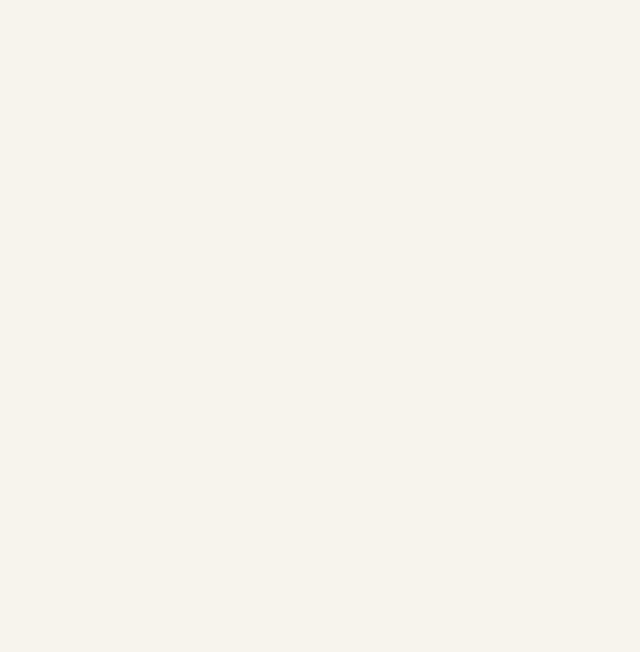
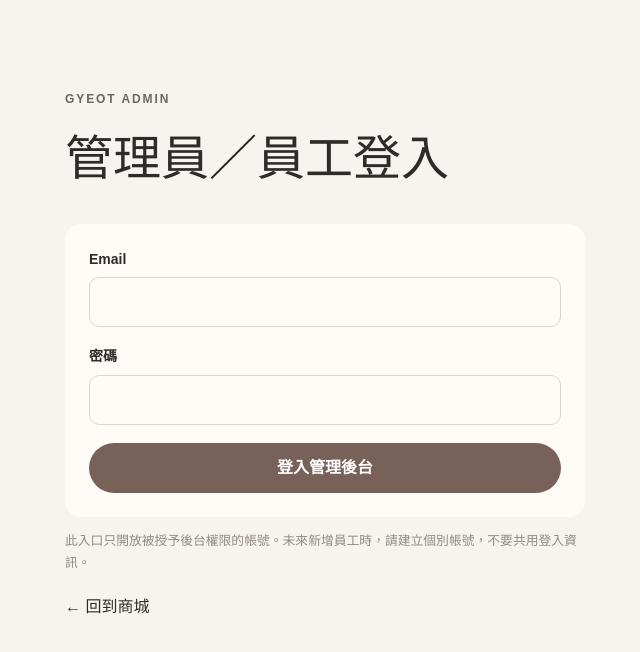
Before and after one commit to smartenginetw-oss/korean-selection-store, a Next.js app: page /admin-login in a window 1280 px wide. Before the commit this address had no page. Shown: the top 652 px of the page, without its empty margins (315-955 px from the left). Built offline with nearby package versions, Linux system fonts and the light colour scheme; no server answers.

Commit message:
feat: separate member and admin login

```diff
--- a/proxy.ts
+++ b/proxy.ts
@@ -7,5 +7,5 @@ export function proxy(request: NextRequest) {
 }
 
 export const config = {
-  matcher: ["/admin/:path*", "/login"],
+  matcher: ["/admin/:path*", "/admin-login", "/login"],
 };
--- a/src/app/(store)/login/login.module.css
+++ b/src/app/(store)/login/login.module.css
@@ -1 +1 @@
-.page { max-width: 520px; padding-block: 90px; }.page h1 { font-size: 3rem; font-weight: 500; }.page form { display: grid; gap: 18px; padding: 24px; border-radius: var(--radius-lg); background: var(--color-surface); }.page p { color: var(--color-text-muted); font-size: .8rem; line-height: 1.7; }.page code { border-radius: 6px; background: var(--color-surface-muted); padding: 2px 5px; }.error { border-radius: var(--radius-md); background: #f5e5e0; color: #8b4136; padding: 12px 14px; font-size: .82rem; line-height: 1.6; }
+.page { max-width: 520px; padding-block: 90px; }.page h1 { font-size: 3rem; font-weight: 500; }.page form { display: grid; gap: 18px; padding: 24px; border-radius: var(--radius-lg); background: var(--color-surface); }.page p { color: var(--color-text-muted); font-size: .8rem; line-height: 1.7; }.page code { border-radius: 6px; background: var(--color-surface-muted); padding: 2px 5px; }.links { display: flex; flex-wrap: wrap; gap: 14px 22px; margin-top: 8px; font-size: .85rem; }.links a:first-child { color: var(--color-primary); text-decoration: underline; text-underline-offset: 3px; }
--- a/src/app/(store)/login/page.tsx
+++ b/src/app/(store)/login/page.tsx
@@ -4,7 +4,7 @@ import styles from "./login.module.css";
 
 export default async function LoginPage({ searchParams }: { searchParams: Promise<{ next?: string }> }) {
   const { next } = await searchParams;
-  const nextPath = typeof next === "string" && next.startsWith("/") && !next.startsWith("//") ? next : "/admin";
+  const nextPath = typeof next === "string" && next.startsWith("/") && !next.startsWith("//") ? next : "/";
 
-  return <div className={`container ${styles.page}`}><div className="eyebrow">GYEOT Admin</div><h1 className="serif">管理員登入</h1><LoginForm nextPath={nextPath} /><p>使用 Supabase Auth 安全登入。只有被授予 <code>admin</code> 角色的帳號可以進入後台。</p><Link href="/">← 回到商城</Link></div>;
+  return <div className={`container ${styles.page}`}><div className="eyebrow">GYEOT Member</div><h1 className="serif">會員登入</h1><LoginForm nextPath={nextPath} /><p>已有會員帳號即可登入；尚未註冊也可以直接以訪客身份完成結帳。</p><div className={styles.links}><Link href="/admin-login">管理員／員工後台登入</Link><Link href="/">← 回到商城</Link></div></div>;
 }
--- /dev/null
+++ b/src/app/admin-login/admin-login.module.css
@@ -0,0 +1 @@
+.page { max-width: 520px; min-height: 100vh; padding-block: 90px; }.page h1 { margin: 8px 0 28px; font-size: clamp(2.2rem, 5vw, 3rem); font-weight: 500; }.page form { display: grid; gap: 18px; padding: 24px; border-radius: var(--radius-lg); background: var(--color-surface); }.page p { color: var(--color-text-muted); font-size: .8rem; line-height: 1.7; }.page a { display: inline-block; margin-top: 8px; }
--- /dev/null
+++ b/src/app/admin-login/page.tsx
@@ -0,0 +1,11 @@
+import Link from "next/link";
+
+import { AuthLoginForm } from "@/components/auth-login-form";
+import styles from "./admin-login.module.css";
+
+export default async function AdminLoginPage({ searchParams }: { searchParams: Promise<{ next?: string }> }) {
+  const { next } = await searchParams;
+  const nextPath = typeof next === "string" && next.startsWith("/") && !next.startsWith("//") ? next : "/admin";
+
+  return <main className={`container ${styles.page}`}><div className="eyebrow">GYEOT Admin</div><h1 className="serif">管理員／員工登入</h1><AuthLoginForm audience="admin" nextPath={nextPath} /><p>此入口只開放被授予後台權限的帳號。未來新增員工時，請建立個別帳號，不要共用登入資訊。</p><Link href="/">← 回到商城</Link></main>;
+}
--- a/src/app/admin/actions.ts
+++ b/src/app/admin/actions.ts
@@ -7,5 +7,5 @@ import { createClient } from "@/lib/supabase/server";
 export async function signOutAdmin() {
   const supabase = await createClient();
   await supabase.auth.signOut();
-  redirect("/login");
+  redirect("/admin-login");
 }
--- /dev/null
+++ b/src/components/auth-login-form.module.css
@@ -0,0 +1 @@
+.error { border-radius: var(--radius-md); background: #f5e5e0; color: #8b4136; padding: 12px 14px; font-size: .82rem; line-height: 1.6; }
--- /dev/null
+++ b/src/components/auth-login-form.tsx
@@ -0,0 +1,72 @@
+"use client";
+
+import { FormEvent, useState } from "react";
+import { useRouter } from "next/navigation";
+
+import { createClient } from "@/lib/supabase/client";
+import styles from "./auth-login-form.module.css";
+
+type Audience = "member" | "admin";
+
+export function AuthLoginForm({ audience, nextPath }: { audience: Audience; nextPath: string }) {
+  const router = useRouter();
+  const supabase = createClient();
+  const isAdmin = audience === "admin";
+  const [email, setEmail] = useState("");
+  const [password, setPassword] = useState("");
+  const [pending, setPending] = useState(false);
+  const [errorMessage, setErrorMessage] = useState("");
+
+  async function handleSubmit(event: FormEvent<HTMLFormElement>) {
+    event.preventDefault();
+    setPending(true);
+    setErrorMessage("");
+
+    const { data, error } = await supabase.auth.signInWithPassword({
+      email: email.trim(),
+      password,
+    });
+
+    if (error || !data.user) {
+      setErrorMessage(isAdmin ? "Email 或密碼不正確，請重新確認。" : "Email 或密碼不正確，請重新確認；尚未註冊也可以直接訪客結帳。");
+      setPending(false);
+      return;
+    }
+
+    const { data: role } = await supabase
+      .from("user_roles")
+      .select("role")
+      .eq("user_id", data.user.id)
+      .maybeSingle();
+
+    if (isAdmin && role?.role !== "admin") {
+      await supabase.auth.signOut();
+      setErrorMessage("這個帳號沒有後台權限，請使用管理員帳號登入。");
+      setPending(false);
+      return;
+    }
+
+    if (!isAdmin && role?.role === "admin") {
+      await supabase.auth.signOut();
+      setErrorMessage("這是管理員帳號，請改由後台登入入口進入。");
+      setPending(false);
+      return;
+    }
+
+    router.replace(nextPath);
+    router.refresh();
+  }
+
+  return <form onSubmit={handleSubmit}>
+    <div className="field">
+      <label htmlFor={`${audience}-login-email`}>Email</label>
+      <input className="input" id={`${audience}-login-email`} name="email" type="email" value={email} onChange={(event) => setEmail(event.target.value)} autoComplete="email" required />
+    </div>
+    <div className="field">
+      <label htmlFor={`${audience}-login-password`}>密碼</label>
+      <input className="input" id={`${audience}-login-password`} name="password" type="password" value={password} onChange={(event) => setPassword(event.target.value)} autoComplete="current-password" required minLength={6} />
+    </div>
+    {errorMessage && <div className={styles.error} role="alert">{errorMessage}</div>}
+    <button className="button button-primary" type="submit" disabled={pending}>{pending ? "登入中…" : isAdmin ? "登入管理後台" : "登入會員帳號"}</button>
+  </form>;
+}
--- a/src/lib/supabase/auth.ts
+++ b/src/lib/supabase/auth.ts
@@ -2,7 +2,7 @@ import { redirect } from "next/navigation";
 
 import { createClient } from "@/lib/supabase/server";
 
-const adminLoginPath = "/login?next=%2Fadmin";
+const adminLoginPath = "/admin-login?next=%2Fadmin";
 
 /**
  * Server-side authorization boundary for every admin page.
--- a/src/lib/supabase/proxy.ts
+++ b/src/lib/supabase/proxy.ts
@@ -54,7 +54,7 @@ export async function updateSession(request: NextRequest) {
 
 function redirectToLogin(request: NextRequest) {
   const url = request.nextUrl.clone();
-  url.pathname = "/login";
+  url.pathname = "/admin-login";
   url.search = `?next=${encodeURIComponent(request.nextUrl.pathname)}`;
   return NextResponse.redirect(url);
 }
```
Also changed, not shown: src/app/(store)/login/login-form.tsx (+2 -46 lines), 1 other file (tests, documents, lock files or other folders).
